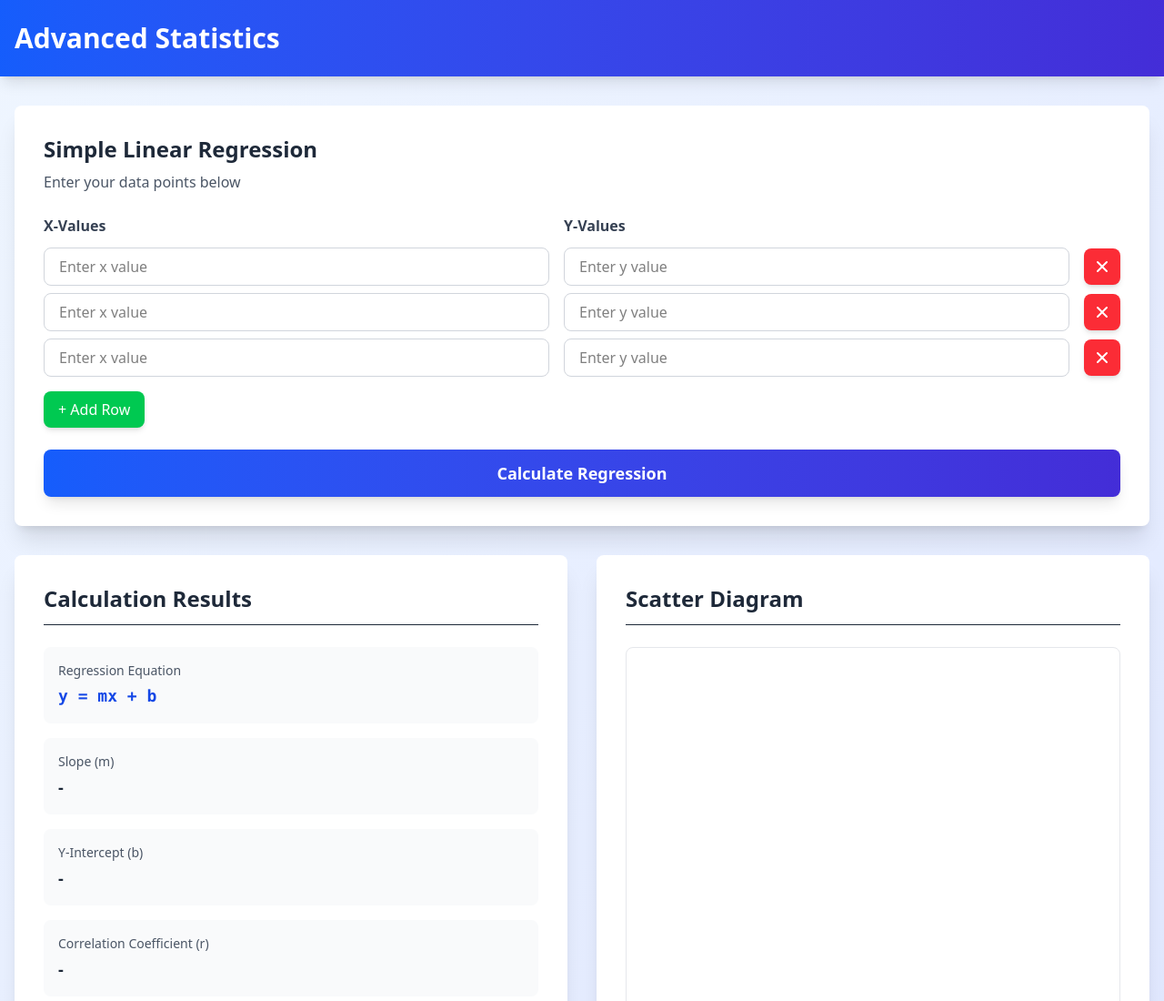
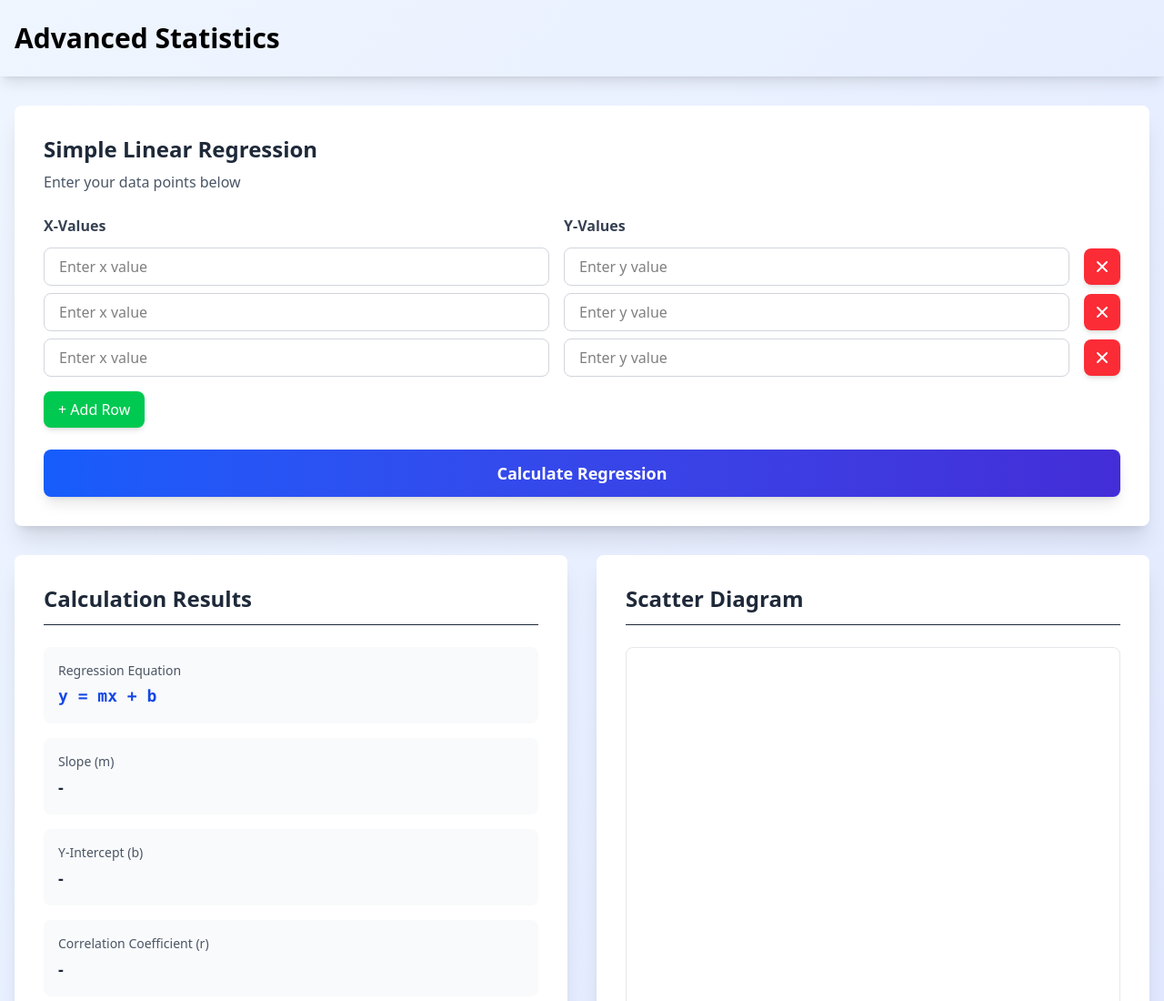
Before and after one commit to ronald2117/advstat-final-project, a plain HTML site: page index.html in a window 1280 px wide. Shown: the top 1100 px of the page at 91% size. Drawn offline with nearby package versions, Linux system fonts and the light colour scheme.

Commit message:
remove gradient background from header for improved readability

```diff
--- a/index.html
+++ b/index.html
@@ -8,7 +8,7 @@
 </head>
 <body class="bg-gradient-to-br from-blue-50 to-indigo-100 min-h-screen">
     <!-- Header -->
-    <div class="bg-gradient-to-r from-blue-600 to-indigo-700 text-white py-6 shadow-lg">
+    <div class="py-6 shadow-lg">
         <div class="container mx-auto px-4">
             <h1 class="text-3xl font-bold">Advanced Statistics</h1>
         </div>
```
